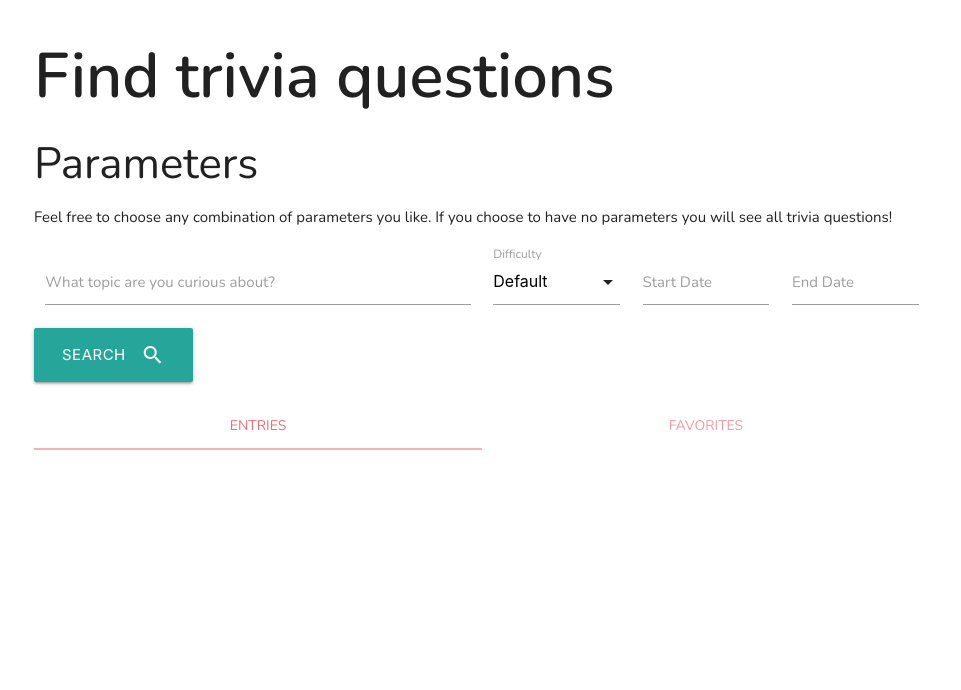
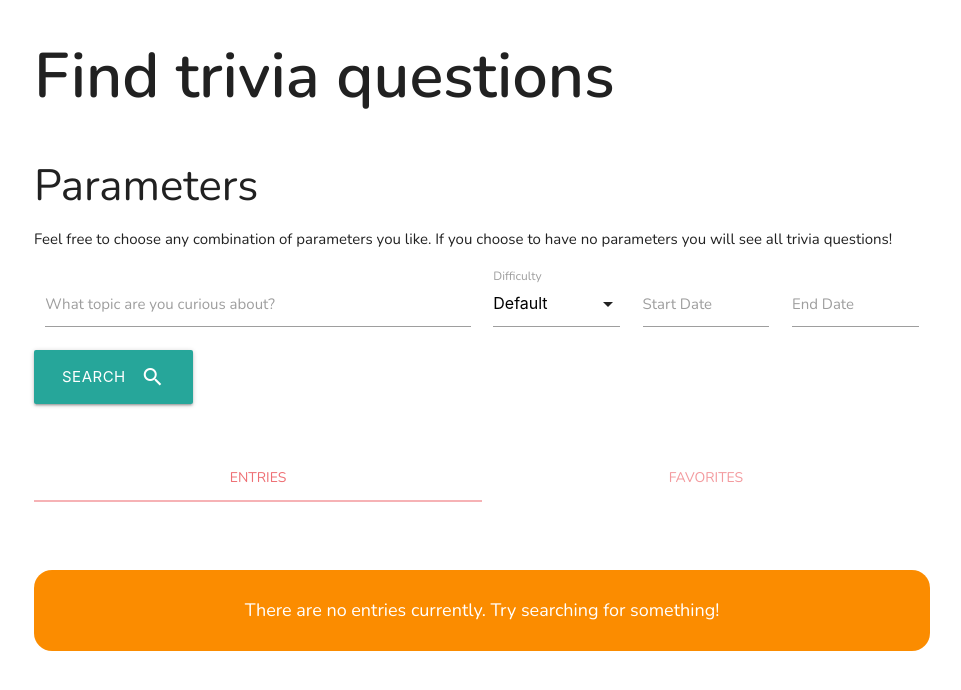
Before and after one commit to jeffersonxu/trivia_searcher, a PHP site: page / in a window 1280 px wide. Shown: the top 690 px of the page, without its empty margins (158-1119 px from the left). Run offline with PHP 8.4, Linux system fonts and the light colour scheme.

Commit message:
added more user handling

```diff
--- a/favorite.js
+++ b/favorite.js
@@ -13,6 +13,7 @@ $('.list').on('click', '.favorite', function(event){
     //Update Count
     numFavorited++;
     $('.numFavorited').text(numFavorited + (numFavorited == 1 ? ' Entry' : ' Entries'));
+    $('.no-fav').hide();
 });
 
 //Unfavorited
@@ -28,8 +29,10 @@ $('.list').on('click', '.favorite_selected', function(event){
 
     //Update Count
     numFavorited--;
-    if(numFavorited == 0)
-        $('.numFavorited').remove();
+    if(numFavorited == 0){
+        $('.numFavorited').empty();
+        $('no-fav').css('display', '');
+    }
      else
         $('.numFavorited').text(numFavorited + (numFavorited == 1 ? ' Entry' : ' Entries'));
 });
@@ -51,8 +54,11 @@ $('#favorite').on('click', '.favorite_selected', function(event){
 
     //Update Count
     numFavorited--;
-    if(numFavorited == 0)
-        $('.numFavorited').remove();
+    if(numFavorited == 0){
+        $('.numFavorited').empty();
+        $('no-fav').css('display', '');
+        console.log('hide div');
+    }
     else
         $('.numFavorited').text(numFavorited + (numFavorited == 1 ? ' Entry' : ' Entries'));
 });
--- a/index.html
+++ b/index.html
@@ -42,7 +42,7 @@
         <button type="submit" class="submit waves-effect waves-light btn-large">Search<i class="material-icons right">search</i></button>
     </div>
 
-    <div class="row">
+    <div class="panel row">
         <ul class="tabs">
             <li class="tab col s6"><a href="#listWrapper">Entries</a></li>
             <li class="tab col s6"><a href="#favorite">Favorites</a></li>
@@ -52,12 +52,19 @@
     <div id="listWrapper">
         <h3 class="numList"></h3>
         <div class="list">
+            <div class="row orange darken-1 white-text default">
+               <p class="col s12">There are no entries currently. Try searching for something!</p>
+            </div>
         </div>
     </div>
 
     <div id="favorite">
         <h3 class="numFavorited"></h3>
+        <div class="row orange darken-1 white-text default no-fav">
+           <p class="col s12">You haven't favorited any questions. Click on the heart next to your favorite questions!</p>
+        </div>
     </div>
+
 </div>
 </body>
 
--- a/main.css
+++ b/main.css
@@ -8,10 +8,17 @@ h1{
     font-weight: 600
 }
 
-.error {
+h3{
+    padding-top: 0.5em;
+}
+.panel{
+    padding-top: 2em;
+}
+
+.error, .default {
     text-align: center;
-    font-size: 2em;
-    padding: 0.75em;
+    font-size: 1.2em;
+    padding: 0.5em;
     border-radius: 1em;
 }
 
@@ -28,3 +35,10 @@ h1{
 .card-reveal .card-title {
     color: black;
 }
+
+.hide{
+    display: none;
+}
+.category{
+    padding-left: 3em;
+}
--- a/main.js
+++ b/main.js
@@ -79,7 +79,8 @@ function search(category, difficultyValue, startDate, endDate){
                                 $('<i>', {
                                     class: 'activator material-icons right white-text',
                                     text: 'more_vert'
-                                })).append( $('<a>', {class: ""}).append(
+                                    })).append(
+                                    $('<a>').append(
                                         $('<i>', {
                                             id: 'fav-' + element.id,
                                             class: 'right material-icons favorite',
@@ -100,8 +101,9 @@ function search(category, difficultyValue, startDate, endDate){
                                     text: 'close'
                                 }))
                             ).append(
-                                $('<p>', {text: 'Difficulty: ' + difficulty(element.value)})).append(
-                                $('<p>', {text: 'Category: ' + element.category.title.capitalize() } )));
+                                $('<p>', {text: 'Difficulty: ' + difficulty(element.value)} ).append(
+                                    $('<span>', {class: 'category', text: 'Category: ' + element.category.title.capitalize()}).append(
+                                        ))));
 
                     $('.list').append($('<div>', { id: element.id, class: 'row' }).append(card));
                     count++;
```
Lines whose indentation alone changed are shown as unchanged.
